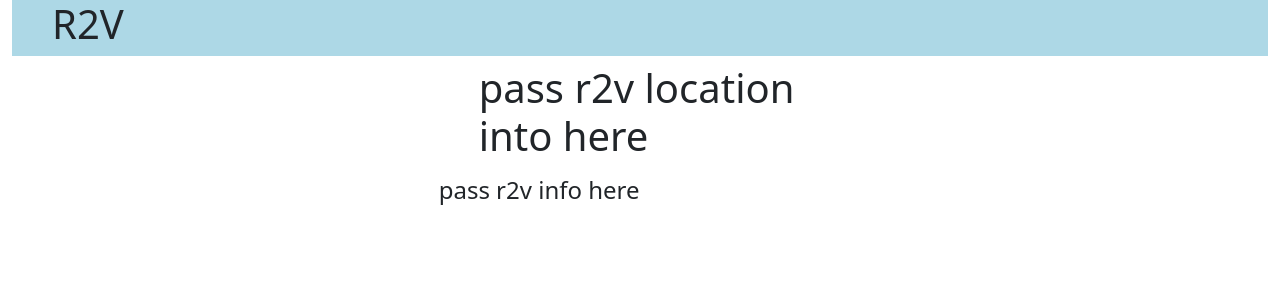
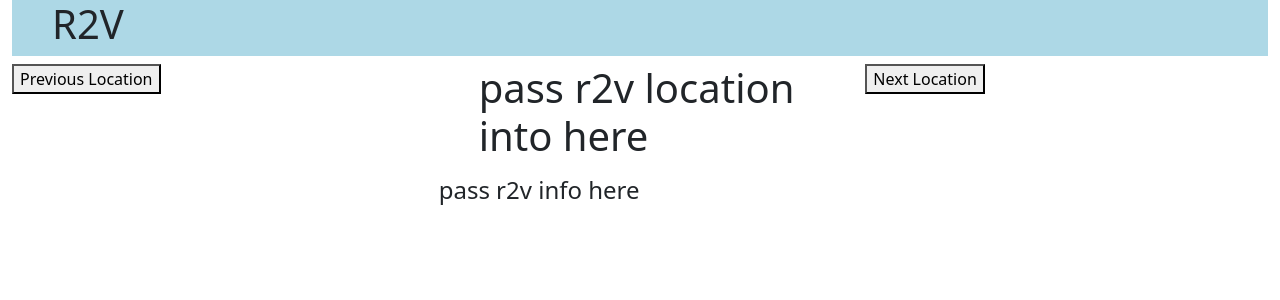
Before and after one commit to Djaypm89/CapFrontEnd, a React (Create React App) app: page / in a window 1280 px wide. Shown: the top 300 px of the page. Built offline with nearby package versions, Linux system fonts and the light colour scheme.

Commit message:
home page update with buttons

```diff
--- a/src/components/App.jsx
+++ b/src/components/App.jsx
@@ -6,11 +6,38 @@ class App extends Component {
     constructor (props){
         super(props);
         this.stats = [
-            {location: "pass r2v location into here", statistics:"pass r2v info here"}
+            {location: "pass r2v location into here", statistics:"pass r2v info here"},
+            {location: "Miami, FL (hardcoded)", statistics:"rent: x, value: y. etc"},
+            {location: "Los Angeles, CA (hardcoded)", statistics:"rent: x, value: y. etc"}
+
         ];
+
         this.state = {
             statNumber: 0
         };
+    }
+
+    goToNextLocaltion = () => {
+        // debugger;
+        let tempStatNumber = this.state.statNumber;
+        tempStatNumber++;
+        if(tempStatNumber === this.stats.length) {
+            tempStatNumber = 0;
+        }
+        this.setState({
+            statNumber: tempStatNumber
+        });
+    }
+
+    goToPreviousLocation = () => {
+        let tempStatNumber = this.state.statNumber;
+        tempStatNumber--;
+        if(tempStatNumber < 0) {
+            tempStatNumber = this.stats.length - 1;
+        }
+        this.setState({
+            statNumber: tempStatNumber
+        })
     }
 
     render(){
@@ -20,15 +47,17 @@ class App extends Component {
                 <div className="row">
                     <div className="col-md-4">
                         {/* more stuff here */}
+                        <button onClick={this.goToPreviousLocation}>Previous Location</button>
                     </div>
 
                     <div className="col-md-4">
                         <h1>{this.stats[this.state.statNumber].location}</h1>
-                        <h4>{this.stats[0].statistics}</h4>
+                        <h4>{this.stats[this.state.statNumber].statistics}</h4>
                     </div>
 
                     <div className="col-md-4">
                         {/* more stuff here */}
+                        <button onClick={this.goToNextLocaltion}>Next Location</button>
                     </div>
                 </div>
 
```
